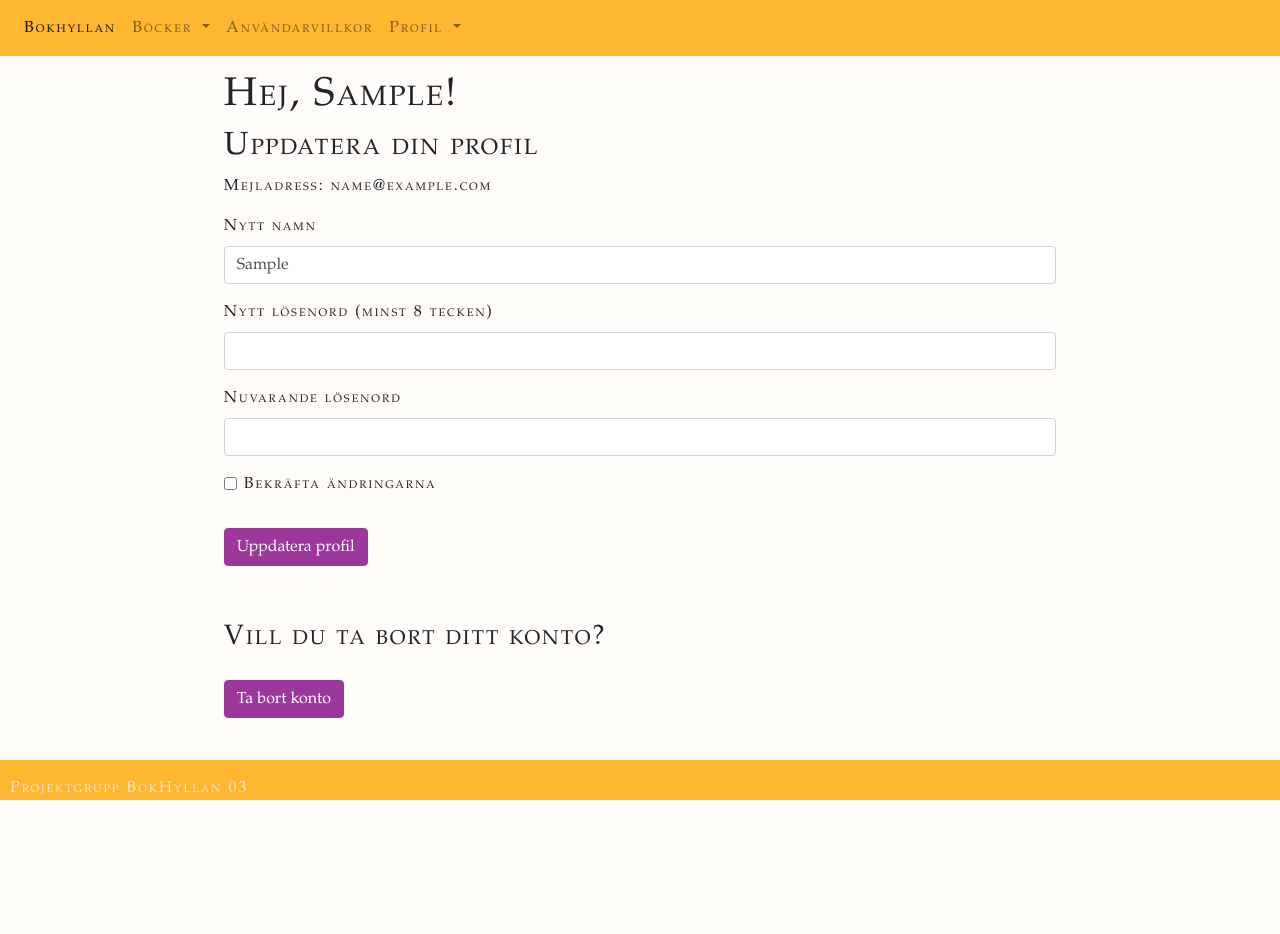
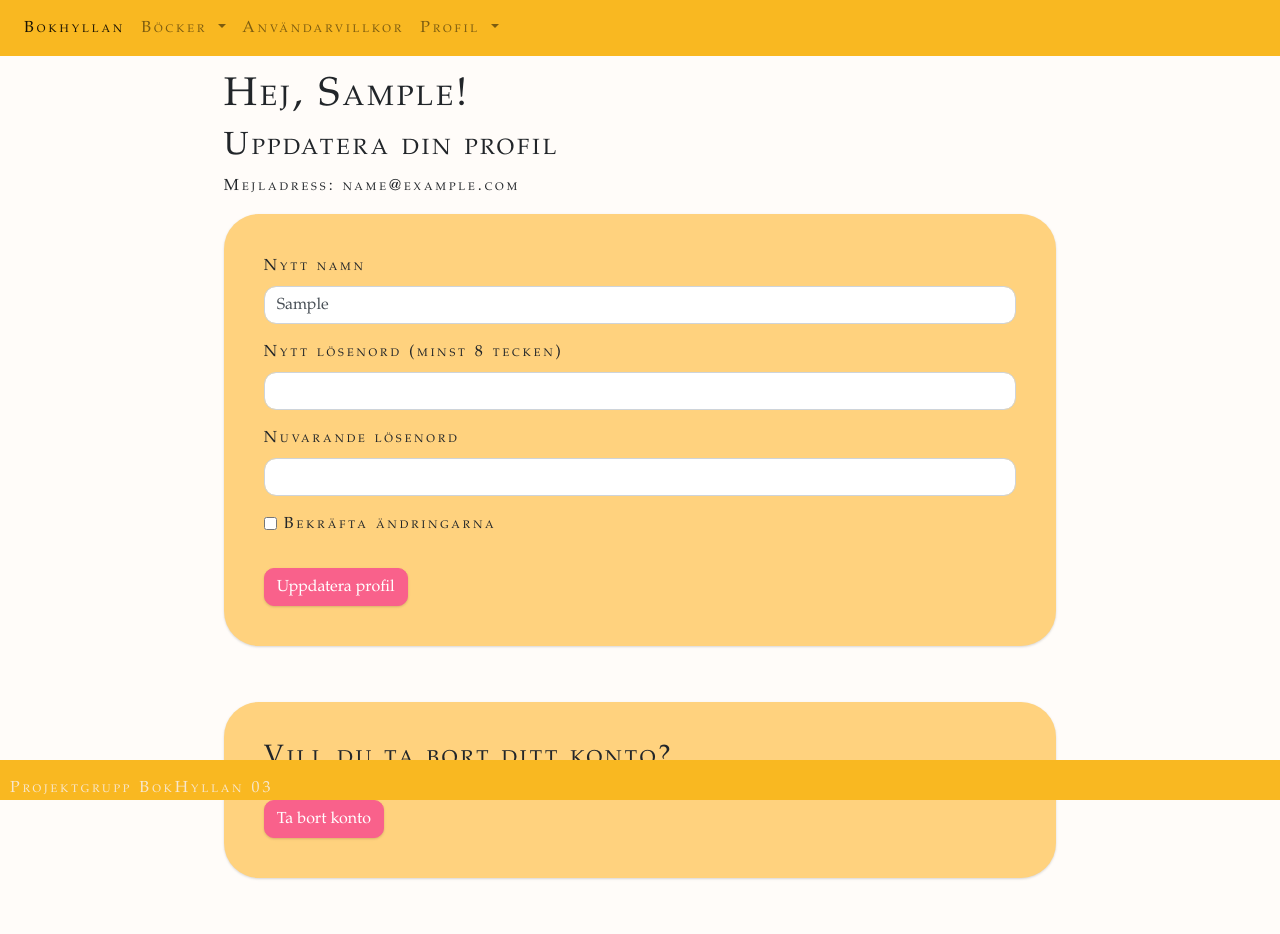
Before and after one commit to carbarcor/BokHyllan, a Flask app: page /edit-profile in a window 1280 px wide. Before the commit the page ends 800 px from the top, so only its background shows below. Run offline with Flask 3, Linux system fonts and the light colour scheme; the visitor is signed in with stand-in values (Sample User, id 1).

Commit message:
Uppdatering av CSS

```diff
--- a/BOKHYLLAN/website/static/styles/style.css
+++ b/BOKHYLLAN/website/static/styles/style.css
@@ -1,22 +1,26 @@
 /*
 Färgkoder tagna direkt från postern
 Från orange till rosa:
-#F97821
+#F97821 - klarorange
 #F96E4D
 #F96570
 #F9618B
-#FA59BA
+#FA59BA - klarrosa
+
+https://getcssscan.com/css-box-shadow-examples
+    box-shadow: rgba(0, 0, 0, 0.1) 0px 1px 3px 0px, rgba(0, 0, 0, 0.06) 0px 1px 2px 0px;
 */
 
 body {
     background-color:#fffcf9 ;
     font-family: "Palatino Linotype", "Book Antiqua", Palatino, serif;
     font-variant: small-caps;
-    letter-spacing: 2px;
+    letter-spacing: 3px;
 }
 
 .navbar {
-    background-color:rgb(255, 183, 50);
+    background-color:#f9b821;
+    position:sticky;
 }
 
 #add-book-div, #sign-up-div, #add-bio-div, #edit-profile-div, #add-pic-div, #policy-div {
@@ -25,17 +29,18 @@ body {
     margin-top:1em;
 }
 
-#add-book-form, #Login {
+#add-book-form, #sign-up, #Login, #edit-profile {
     background-color: rgb(255, 210, 126);
+    box-shadow: rgba(0, 0, 0, 0.1) 0px 1px 3px 0px, rgba(0, 0, 0, 0.06) 0px 1px 2px 0px;
 }
 
 
 #add-book-form {
     position: sticky;
     margin-top: 5%;
-    margin-bottom: 5%;
+    margin-bottom: 3.5em;
     border-radius: 35px;
-    padding: 5%
+    padding: 2.5em;;
 }
 
 #add-book-text {
@@ -47,7 +52,7 @@ body {
     right: 10%;
     margin-top: 5%;
     border-radius: 25px;
-    padding: 3%;
+    padding: 2.5em;;
 }
 
 #Login > h3 {
@@ -55,21 +60,42 @@ body {
     margin-top:1em;
 }
 
+#sign-up {
+    margin-top: 5%;
+    margin-bottom: 3em;
+    border-radius: 35px;
+    padding: 2.5em;;
+}
+
+.form-control {
+    border-radius:0.75rem;
+}
+
 #add-bio-div > form {
     margin-top: 1em;
 }
 
-#edit-profile-div{
+#edit-profile-div {
     position: relative;
-    padding-bottom: 10%;
+    margin-bottom: 3em;
   }
 
-#edit-profile-div > form > h3 {
-    margin-top:2em;
+#edit-profile {
+    margin-bottom: 3.5em;
+    border-radius: 35px;
+    padding: 2.5em;
+}
+
+#delete-profile {
+    background-color: rgb(255, 210, 126);
+    box-shadow: rgba(0, 0, 0, 0.1) 0px 1px 3px 0px, rgba(0, 0, 0, 0.06) 0px 1px 2px 0px;
+    margin-bottom: 3.5em;
+    border-radius: 35px;
+    padding: 2.5em;
 }
 
 footer {
-    background-color: rgb(255, 183, 50);
+    background-color: #f9b821;
     color: #F7E7CE;
     position: fixed;
     padding-left: 10px;
@@ -91,21 +117,24 @@ footer > p {
 
 #intro b {
     font-size: medium;
-    color:rgb(127, 28, 122);
+    color:rgb(82, 18, 79);
 }
 
 /* Knappar */
     .btn-primary {
         color: #fff;
-        background-color:#9c379b;
-        border-color: #9c379b;
+        background-color:#F9618B;
+        border-color: #F9618B;
         margin-top:1em;
+        border-radius:10px;
+        box-shadow: rgba(0, 0, 0, 0.1) 0px 1px 3px 0px, rgba(0, 0, 0, 0.06) 0px 1px 2px 0px;
     }
 
     .btn-primary:hover {
         background-color:rgb(127, 28, 122);
         color:white;
         border-color:rgb(127, 28, 122);
+        box-shadow: rgba(0, 0, 0, 0.1) 0px 1px 3px 0px, rgba(0, 0, 0, 0.06) 0px 1px 2px 0px;
     }
 
 
@@ -114,7 +143,7 @@ footer > p {
 }
 #policyp{
     background-color: rgb(255, 210, 126);
-    padding-top: 10%;
-    padding-bottom: 10%;
+    padding: 2.5em;
     border-radius: 55px;
+    margin-bottom: 3.5em;
 }
--- a/BOKHYLLAN/website/templates/edit_profile.html
+++ b/BOKHYLLAN/website/templates/edit_profile.html
@@ -8,7 +8,7 @@
     <h2>Uppdatera din profil</h2>
     <p>Mejladress: {{user.email}}</p>
 
-      <form method="POST" action="/edit-profile">
+      <form id="edit-profile" method="POST" action="/edit-profile">
 
           <div class="form-group">
             <label for="new_name">Nytt namn</label>
@@ -41,7 +41,7 @@
 
       </form>
 
-      <form method="POST" action="/delete_profile">
+      <form id="delete-profile" method="POST" action="/delete_profile">
         <h3>Vill du ta bort ditt konto?</h3>
         <button type="submit" class="btn btn-primary">Ta bort konto</button>
       </form>
--- a/BOKHYLLAN/website/templates/sign_up.html
+++ b/BOKHYLLAN/website/templates/sign_up.html
@@ -4,7 +4,7 @@
 
     <div id="sign-up-div">
 
-        <form method="POST">
+        <form id="sign-up" method="POST">
             <h3>Registrera nytt konto</h3>
                 <div class="form-group">
                     <label for="email">Mejladress</label>
```
